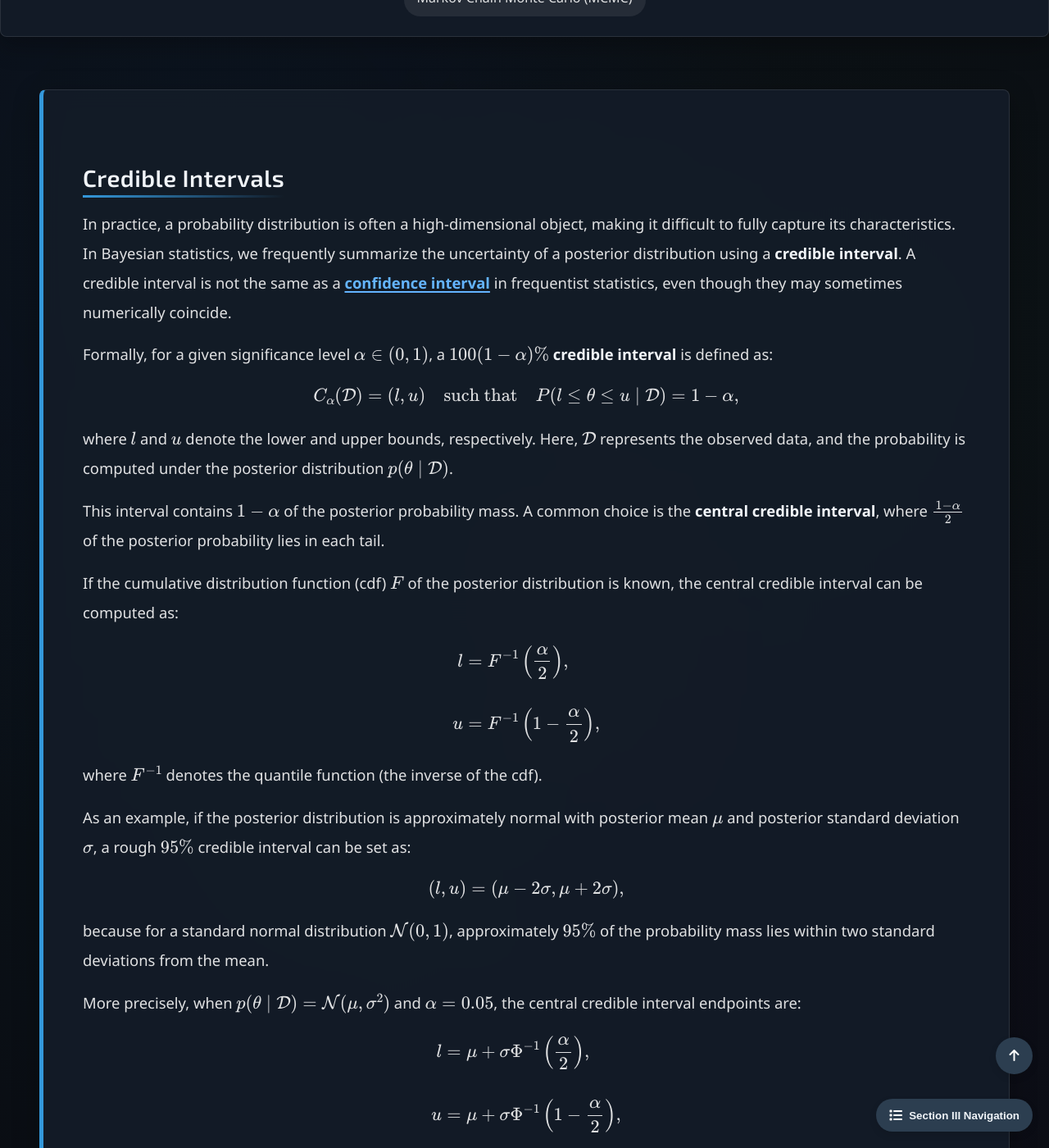
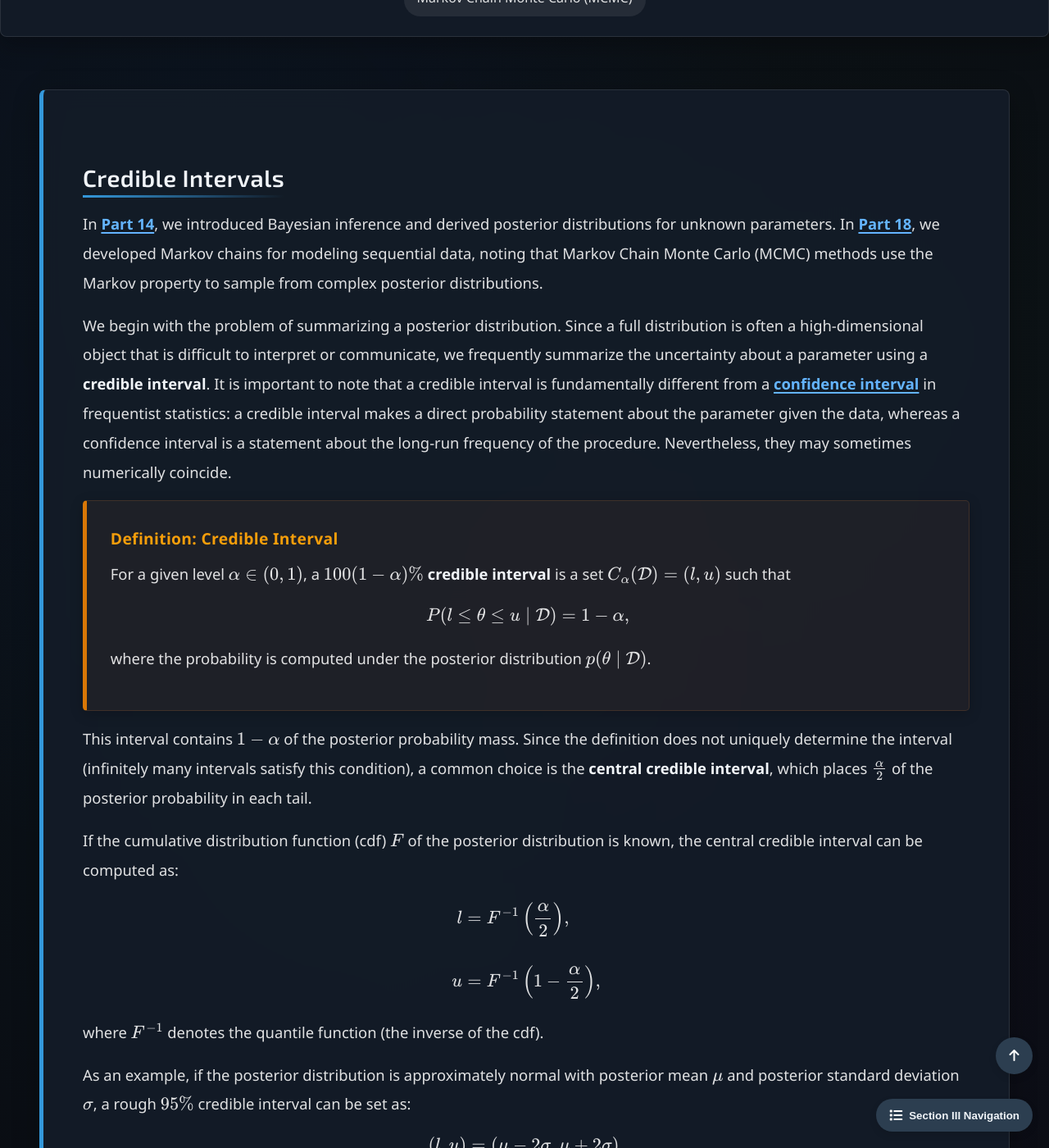
Before and after one commit to Yusukey01/yusukey01.github.io, a Jekyll site: the page built from Mathematics/Probability/monte_carlo.html, in a window 1280 px wide and 1400 px high, scrolled down 582 px. Shown: the whole window at 82% size. Built offline with Jekyll 4.4.1, drawn with Linux system fonts in a browser that asks for light colours; some of the changed text lies outside the part shown.

Commit message:
revised explanations and style

```diff
--- a/Mathematics/Probability/monte_carlo.html
+++ b/Mathematics/Probability/monte_carlo.html
@@ -29,23 +29,44 @@ uses_python: false
         <div class="container">
             <section id="CI" class="section-content">
                 <h2>Credible Intervals</h2>
+
                 <p>
-                    In practice, a probability distribution is often a high-dimensional object, making it difficult to fully capture its characteristics.
-                    In Bayesian statistics, we frequently summarize the uncertainty of a posterior distribution using a <strong>credible interval</strong>.
-                    A credible interval is not the same as a <a href="hypothesis_testing.html"><strong>confidence interval</strong></a> in frequentist statistics, even though they may sometimes numerically coincide.
+                    In <a href="bayesian.html"><strong>Part 14</strong></a>, we introduced Bayesian inference and derived posterior distributions for
+                    unknown parameters. In <a href="markov.html"><strong>Part 18</strong></a>, we developed Markov chains for modeling sequential data,
+                    noting that Markov Chain Monte Carlo (MCMC) methods use the Markov property to sample from complex posterior distributions.
                 </p>
+
                 <p>
-                    Formally, for a given significance level \(\alpha \in (0,1)\), a \(100(1-\alpha)\%\) <strong>credible interval</strong> is defined as:
+                    We begin with the problem of summarizing a posterior distribution. Since a full distribution is often a high-dimensional object
+                    that is difficult to interpret or communicate, we frequently summarize the uncertainty about a parameter using a
+                    <strong>credible interval</strong>. It is important to note that a credible interval is fundamentally different from a
+                    <a href="hypothesis_testing.html"><strong>confidence interval</strong></a> in frequentist statistics: a credible interval
+                    makes a direct probability statement about the parameter given the data, whereas a confidence interval is a statement about
+                    the long-run frequency of the procedure. Nevertheless, they may sometimes numerically coincide.
+                </p>
+
+                <div class="theorem">
+                    <span class="theorem-title">Definition: Credible Interval</span>
+                    <p>
+                        For a given level \(\alpha \in (0,1)\), a \(100(1-\alpha)\%\) <strong>credible interval</strong>
+                        is a set \(C_{\alpha}(\mathcal{D}) = (l, u)\) such that
                         \[
-                    C_{\alpha}(\mathcal{D}) = (l, u) \quad \text{such that} \quad P(l \leq \theta \leq u \mid \mathcal{D}) = 1 - \alpha,
+                        P(l \leq \theta \leq u \mid \mathcal{D}) = 1 - \alpha,
                         \]
-                    where \(l\) and \(u\) denote the lower and upper bounds, respectively. Here, \(\mathcal{D}\) represents the observed data, and the probability is computed under the posterior distribution \(p(\theta \mid \mathcal{D})\).
+                        where the probability is computed under the posterior distribution \(p(\theta \mid \mathcal{D})\).
                     </p>
+                </div>
+
                 <p>
-                    This interval contains \(1-\alpha\) of the posterior probability mass. A common choice is the <strong>central credible interval</strong>, where \(\frac{1-\alpha}{2}\) of the posterior probability lies in each tail.
+                    This interval contains \(1-\alpha\) of the posterior probability mass. Since the definition does not uniquely
+                    determine the interval (infinitely many intervals satisfy this condition), a common choice is the
+                    <strong>central credible interval</strong>, which places \(\frac{\alpha}{2}\) of the posterior probability
+                    in each tail.
                 </p>
+
                 <p>
-                    If the cumulative distribution function (cdf) \(F\) of the posterior distribution is known, the central credible interval can be computed as:
+                    If the cumulative distribution function (cdf) \(F\) of the posterior distribution is known, the central
+                    credible interval can be computed as:
                     \[
                     \begin{align*}
                     l &= F^{-1}\left( \frac{\alpha}{2} \right), \\\\
@@ -54,16 +75,20 @@ uses_python: false
                     \]
                     where \(F^{-1}\) denotes the quantile function (the inverse of the cdf).
                 </p>
+
                 <p>
-                    As an example, if the posterior distribution is approximately normal with posterior mean \(\mu\) and posterior standard deviation \(\sigma\),
-                    a rough \(95\%\) credible interval can be set as:
+                    As an example, if the posterior distribution is approximately normal with posterior mean \(\mu\) and
+                    posterior standard deviation \(\sigma\), a rough \(95\%\) credible interval can be set as:
                     \[
                     (l, u) = (\mu - 2\sigma, \mu + 2\sigma),
                     \]
-                    because for a standard normal distribution \(\mathcal{N}(0,1)\), approximately \(95\%\) of the probability mass lies within two standard deviations from the mean.
+                    because for a standard normal distribution \(\mathcal{N}(0,1)\), approximately \(95\%\) of the probability
+                    mass lies within two standard deviations from the mean.
                 </p>
+
                 <p>
-                    More precisely, when \(p(\theta \mid \mathcal{D}) = \mathcal{N}(\mu, \sigma^2)\) and \(\alpha = 0.05\), the central credible interval endpoints are:
+                    More precisely, when \(p(\theta \mid \mathcal{D}) = \mathcal{N}(\mu, \sigma^2)\) and \(\alpha = 0.05\), the
+                    central credible interval endpoints are:
                     \[
                     \begin{align*}
                     l &= \mu + \sigma \Phi^{-1}\left( \frac{\alpha}{2} \right), \\\\
@@ -72,6 +97,7 @@ uses_python: false
                     \]
                     where \(\Phi\) is the cumulative distribution function (cdf) of the standard normal distribution.
                 </p>
+
                 <p>
                     In particular, if the posterior distribution is the standard normal \(p(\theta \mid \mathcal{D}) = \mathcal{N}(0,1)\), then:
                     \[
@@ -82,23 +108,55 @@ uses_python: false
                     \]
                     so the \(95\%\) credible interval is approximately \((-1.96, 1.96)\).
                 </p>
+
+                <p>
+                    The computation above relies on knowing the quantile function \(F^{-1}\) in closed form. For many posterior distributions - especially
+                    those arising from non-conjugate models or high-dimensional problems - no such closed form is available. This motivates the use
+                    of Monte Carlo methods.
+                </p>
+
             </section>
 
             <section id="MC" class="section-content">
                 <h2>Monte Carlo Approximation</h2>
+
                 <p>
-                    In general, it is often difficult to compute the inverse cdf of the posterior distribution exactly.
-                    In such cases, a simple and practical alternative is to use a <strong>Monte Carlo approximation</strong>
-                    based on samples drawn from the posterior.
+                    The <strong>Monte Carlo method</strong> is a general computational technique that uses random sampling to approximate quantities
+                    that are difficult or impossible to compute analytically. The fundamental idea is simple: to estimate an expectation, draw independent
+                    samples and compute their average.
                 </p>
+
+               <div class="theorem">
+                    <span class="theorem-title">Theorem: Monte Carlo Approximation</span>
                     <p>
-                    Suppose we can generate samples \(\theta^{(1)}, \theta^{(2)}, \dots, \theta^{(S)}\) independently from the posterior \(p(\theta \mid \mathcal{D})\).
-                    Then, to approximate a \((1-\alpha)\)% credible interval:
+                        Let \(\theta^{(1)}, \theta^{(2)}, \ldots, \theta^{(S)} \overset{\text{iid}}{\sim} p(\theta \mid \mathcal{D})\).
+                        Then for any integrable function \(f\),
+                        \[
+                        \mathbb{E}_{p(\theta \mid \mathcal{D})}[f(\theta)] \approx \frac{1}{S} \sum_{s=1}^{S} f(\theta^{(s)}).
+                        \]
+                        By the <a href="convergence.html"><strong>law of large numbers</strong></a>, this approximation
+                        converges to the true expectation as \(S \to \infty\).
                     </p>
+                </div>
+
+                <p>
+                    This principle is broadly applicable: by choosing appropriate functions \(f\), we can approximate
+                    posterior means (\(f(\theta) = \theta\)), posterior variances (\(f(\theta) = (\theta - \bar{\theta})^2\)),
+                    predictive distributions, and many other quantities of interest. We now apply this idea to the specific problem of
+                    approximating credible intervals.
+                </p>
+
+                <p>
+                    When the inverse c.d.f. of the posterior distribution is not available in closed form, a practical alternative is to
+                    estimate the quantiles from samples. Suppose we have \(S\) independent samples \(\theta^{(1)}, \theta^{(2)}, \ldots, \theta^{(S)}\)
+                    from the posterior \(p(\theta \mid \mathcal{D})\). To approximate a \(100(1-\alpha)\%\) central credible interval:
+                </p>
+
                 <ul style="padding-left: 40px;">
                     <li>Sort the samples in increasing order: \(\theta^{(1)} \leq \theta^{(2)} \leq \cdots \leq \theta^{(S)}\).</li>
                     <li>Set the lower endpoint \(l\) to be the \(\left(\frac{\alpha}{2}\right)\)-quantile, and the upper endpoint \(u\) to be the \(\left(1 - \frac{\alpha}{2}\right)\)-quantile.</li>
                 </ul>
+
                 <p>
                     More precisely, approximate:
                     \[
@@ -109,21 +167,24 @@ uses_python: false
                     \]
                     where \(\lceil \cdot \rceil\) denotes the ceiling function, rounding up to the nearest integer if necessary.
                 </p>
+
+                <p>
+                    Intuitively, instead of computing the inverse cdf analytically, we use the <strong>empirical cumulative distribution function (ECDF)</strong>
+                    formed by the sorted samples to estimate the desired quantiles. As \(S \to \infty\), the empirical quantiles converge to the true quantiles
+                    of the posterior by the <strong>Glivenko-Cantelli theorem</strong>, which guarantees that the ECDF converges uniformly to the true cdf.
+                </p>
+
                 <p>
                     Intuitively, instead of computing the inverse cdf analytically, we use the <strong>empirical cumulative distribution function (ecdf)</strong>
                     formed by the sorted samples to estimate the desired quantiles.
                     As the number of samples \(S \to \infty\), the empirical quantiles converge to the true quantiles of the posterior by the law of large numbers.
-                </p>
-                <p>
-                    This Monte Carlo method is especially powerful when the posterior distribution is complex or high-dimensional, and no closed-form expression
-                    for the cdf or its inverse is available.
                 </p>
 
             </section>
 
             <section id="demo" class="section-content">
 
-                <h2>Demo: Monte Carlo Approximation for CIs</h2>
+                <h2>Demo: Monte Carlo for Credible Intervals</h2>
                 <div id="monte_carlo_visualizer"></div>
 
                 <p>
@@ -175,34 +236,45 @@ uses_python: false
                 <h2>Highest Posterior Density (HPD)</h2>
 
                 <p>
-                    The <strong>highest posterior density (HPD)</strong> region is defined as the set of values of the parameter &theta; where the posterior
-                    density exceeds a certain threshold \(p^*\), such that the total probability mass within this region equals the desired confidence level \(1 - \alpha\):
+                    As discussed above, central credible intervals can be suboptimal for asymmetric or multimodal posteriors because they allocate equal probability
+                    mass to each tail regardless of where the density is concentrated. The <strong>highest posterior density (HPD)</strong> region provides a
+                    more principled alternative by selecting the <em>smallest</em> region that contains the desired probability mass.
                 </p>
 
-                <p style="text-align: center;">
+                <div class="theorem">
+                    <span class="theorem-title">Definition (HPD Region)</span>
+                    <p>
+                        For a given level \(\alpha \in (0,1)\), the \(100(1-\alpha)\%\) <strong>highest posterior
+                        density (HPD) region</strong> is defined as
                         \[
-                    1 - \alpha = \int_{\theta: p(\theta \mid \mathcal{D}) > p^*} p(\theta \mid \mathcal{D}) \, d\theta
+                        C_{\alpha}(\mathcal{D}) = \{\theta : p(\theta \mid \mathcal{D}) \geq p^*\},
                         \]
+                        where the threshold \(p^*\) is the largest constant such that
                         \[
-                    C_{\alpha} (\mathcal{D}) = \{\theta : p(\theta \mid \mathcal{D}) \geq p^*\}
+                        P(\theta \in C_{\alpha}(\mathcal{D}) \mid \mathcal{D}) = \int_{\theta:\, p(\theta \mid \mathcal{D}) \geq p^*} p(\theta \mid \mathcal{D}) \, d\theta = 1 - \alpha.
                         \]
                     </p>
+                </div>
 
                 <p>
-                    In one dimension, this HPD region corresponds to the interval(s) containing the highest probability density values,
-                    with total mass equal to the target confidence level (e.g., 95%). In this case, HPD regions are sometimes also called
-                    <strong>highest density intervals (HDIs)</strong>.
+                    In one dimension, the HPD region corresponds to the interval (or union of intervals) containing the values of highest
+                    posterior density, with total mass equal to the target credibility level (e.g., 95%). In this case, HPD regions are
+                    sometimes called <strong>highest density intervals (HDIs)</strong>.
                 </p>
 
                 <p>
                     Unlike central credible intervals, HPD regions are not required to be symmetric or centered around the mean.
-                    This makes them especially useful when the posterior distribution is skewed or multimodal.
-                    In such cases, HPD intervals better capture the actual regions of highest likelihood.
+                    This makes them especially useful when the posterior distribution is skewed or multimodal. In such cases,
+                    HPD regions better capture the actual regions of highest posterior density, and for unimodal distributions,
+                    the HPD interval is guaranteed to be the <em>shortest</em> interval containing \(1-\alpha\) probability mass.
                 </p>
 
                 <p>
-                    In the demo, you can observe that the HPD interval is often narrower than the central credible interval, and may exclude low-density regions
-                    that the central interval mistakenly includes.
+                    In the demo above, you can observe that the HPD interval is often narrower than the central credible interval
+                    and may exclude low-density regions that the central interval mistakenly includes.Both the central credible interval
+                    and the HPD region require samples from the posterior distribution. In the examples above, we assumed that such samples
+                    are readily available. In practice, however, directly sampling from the posterior is often impossible. The next
+                    section introduces the algorithmic framework that makes posterior sampling feasible.
                 </p>
 
             </section>
```
Also changed, not shown: Mathematics/Probability/decision_theory.html (+8 -0 lines), data/curriculum.json. Lines whose indentation alone changed are shown as unchanged.
